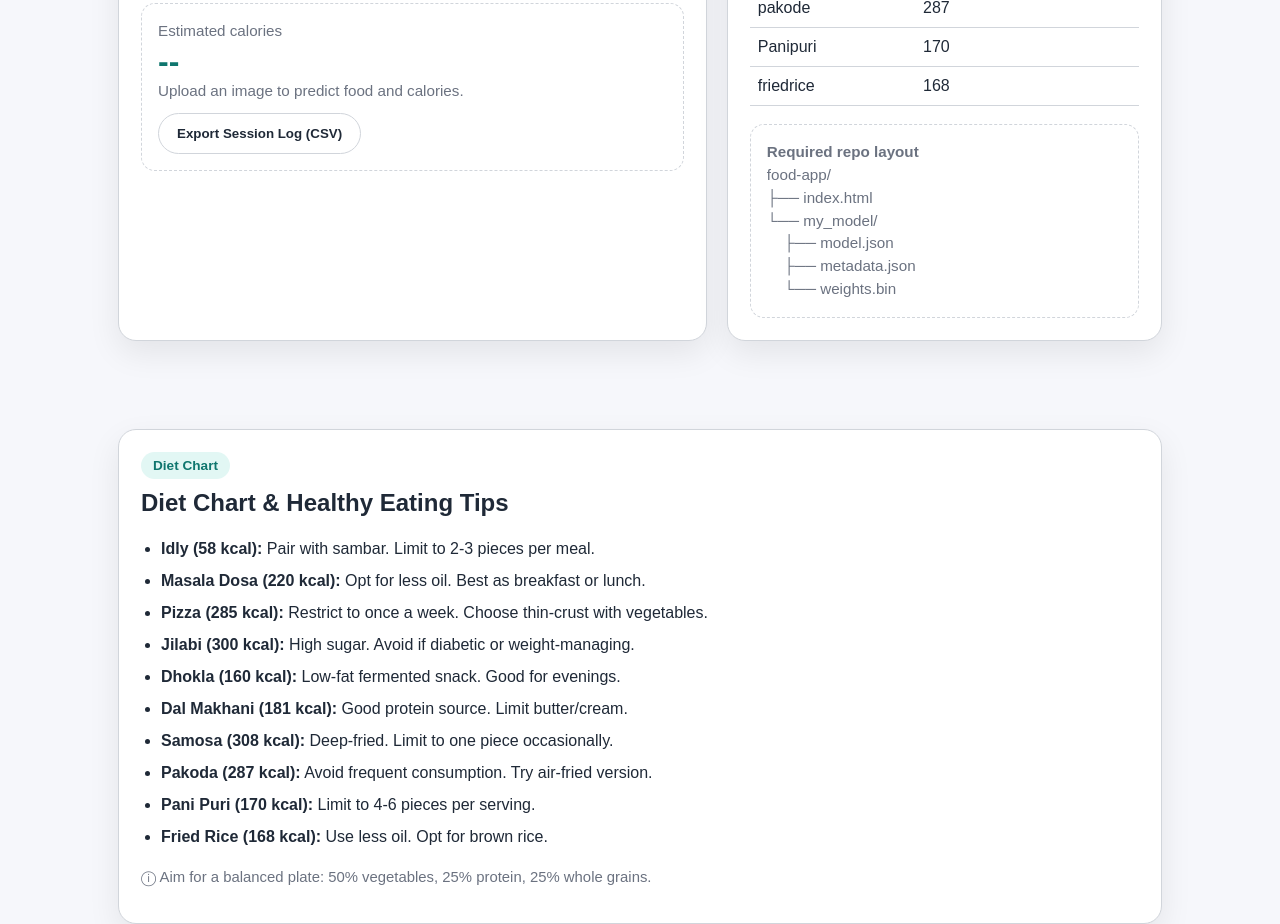
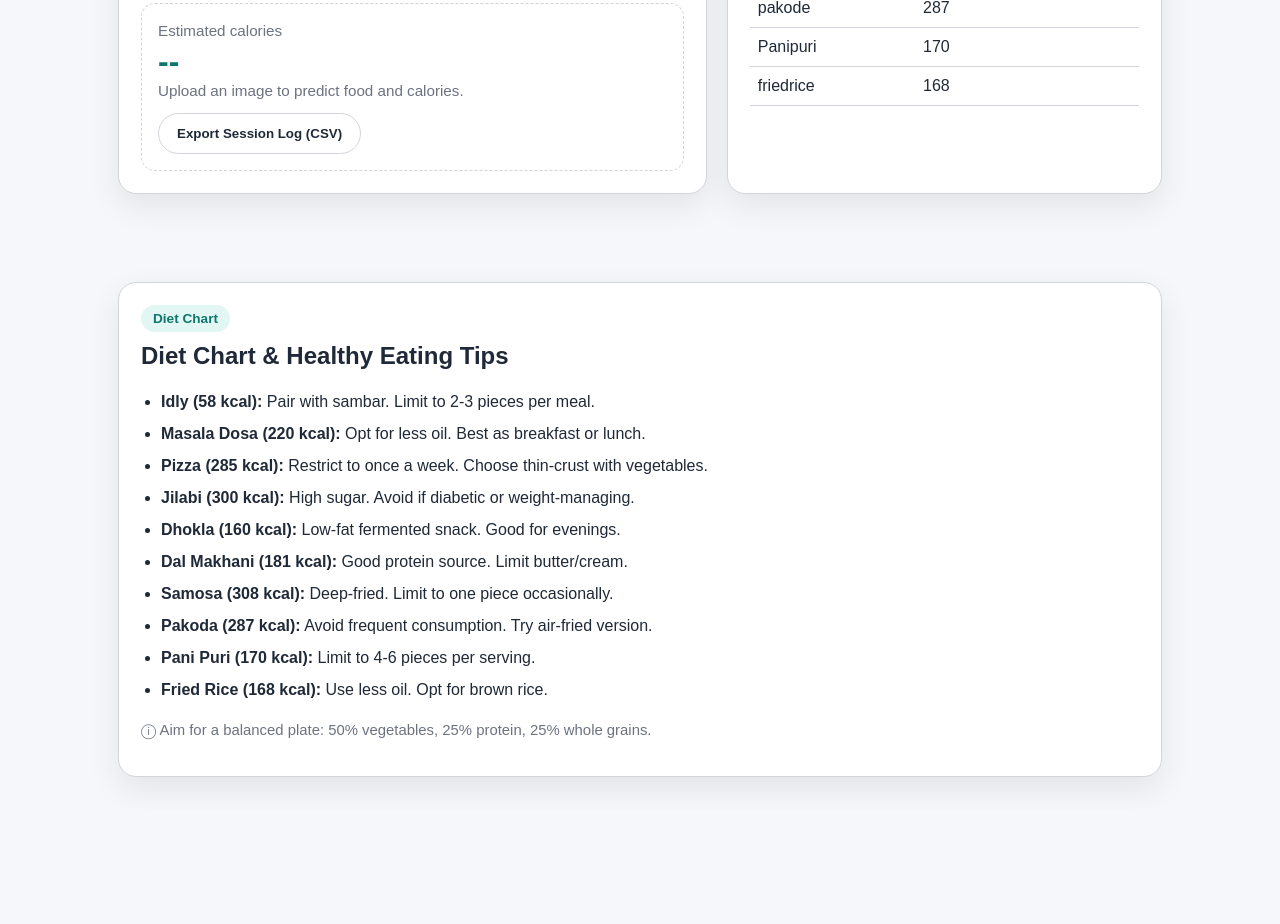
Before and after one commit to itzdilip/food-app, a plain HTML site: page index.html in a window 1280 px wide. Shown: the part 836-1760 px from the top of the page. After the commit the page ends 1645 px from the top, so only its background shows below. Drawn offline with Linux system fonts and the light colour scheme.

Commit message:
fix: remove Required repo layout section from index.html

```diff
--- a/index.html
+++ b/index.html
@@ -90,17 +90,6 @@
         <h2>Calories map</h2>
         <p class="small">Update these values if you want different calorie assumptions for each class.</p>
         <table id="calorieTable"></table>
-        <div class="result">
-          <div class="small"><strong>Required repo layout</strong></div>
-          <div class="small">
-            food-app/<br>
-            ├── index.html<br>
-            └── my_model/<br>
-            &nbsp;&nbsp;&nbsp;&nbsp;├── model.json<br>
-            &nbsp;&nbsp;&nbsp;&nbsp;├── metadata.json<br>
-            &nbsp;&nbsp;&nbsp;&nbsp;└── weights.bin
-          </div>
-        </div>
       </section>
     </div>
   </div>
```
